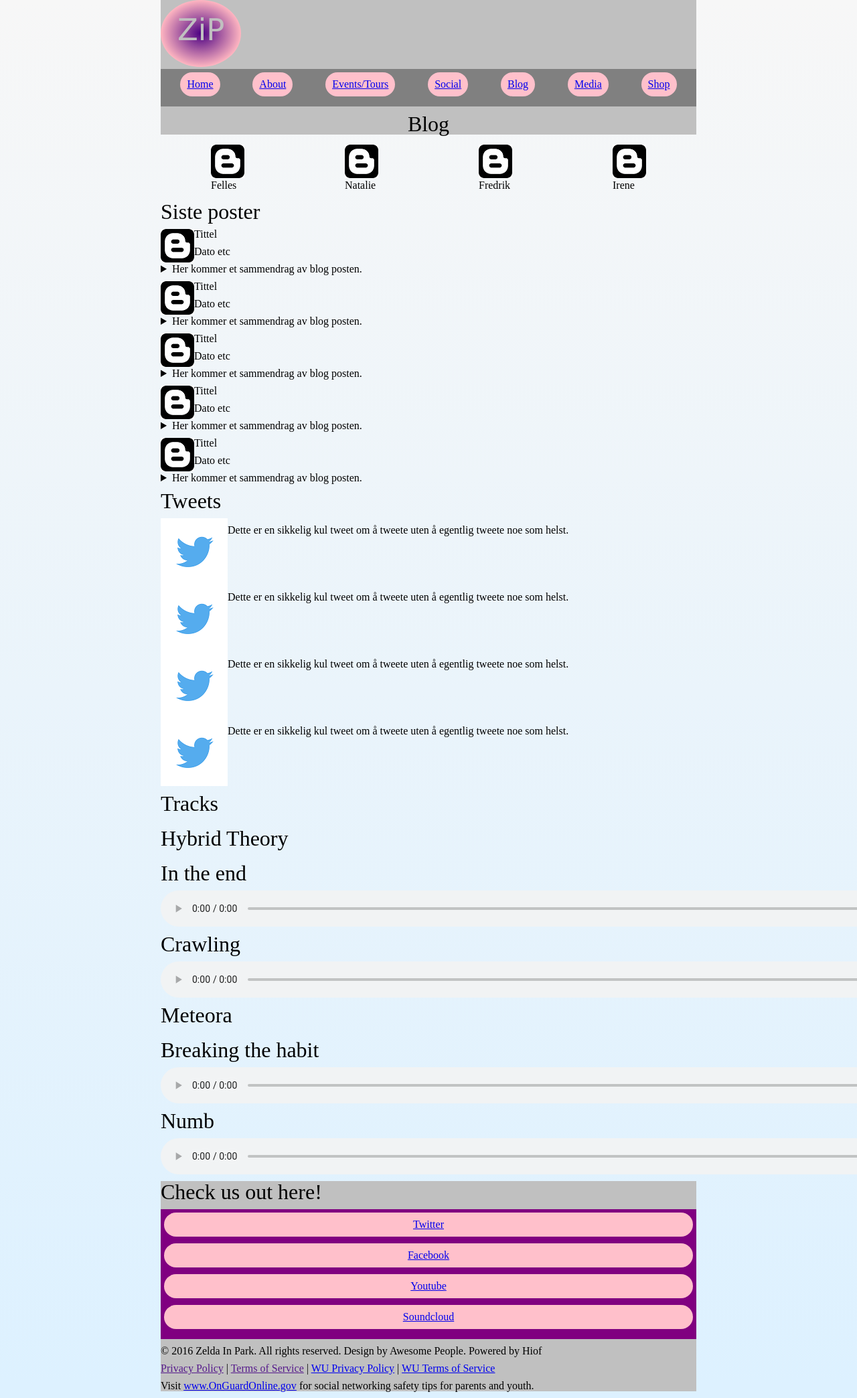
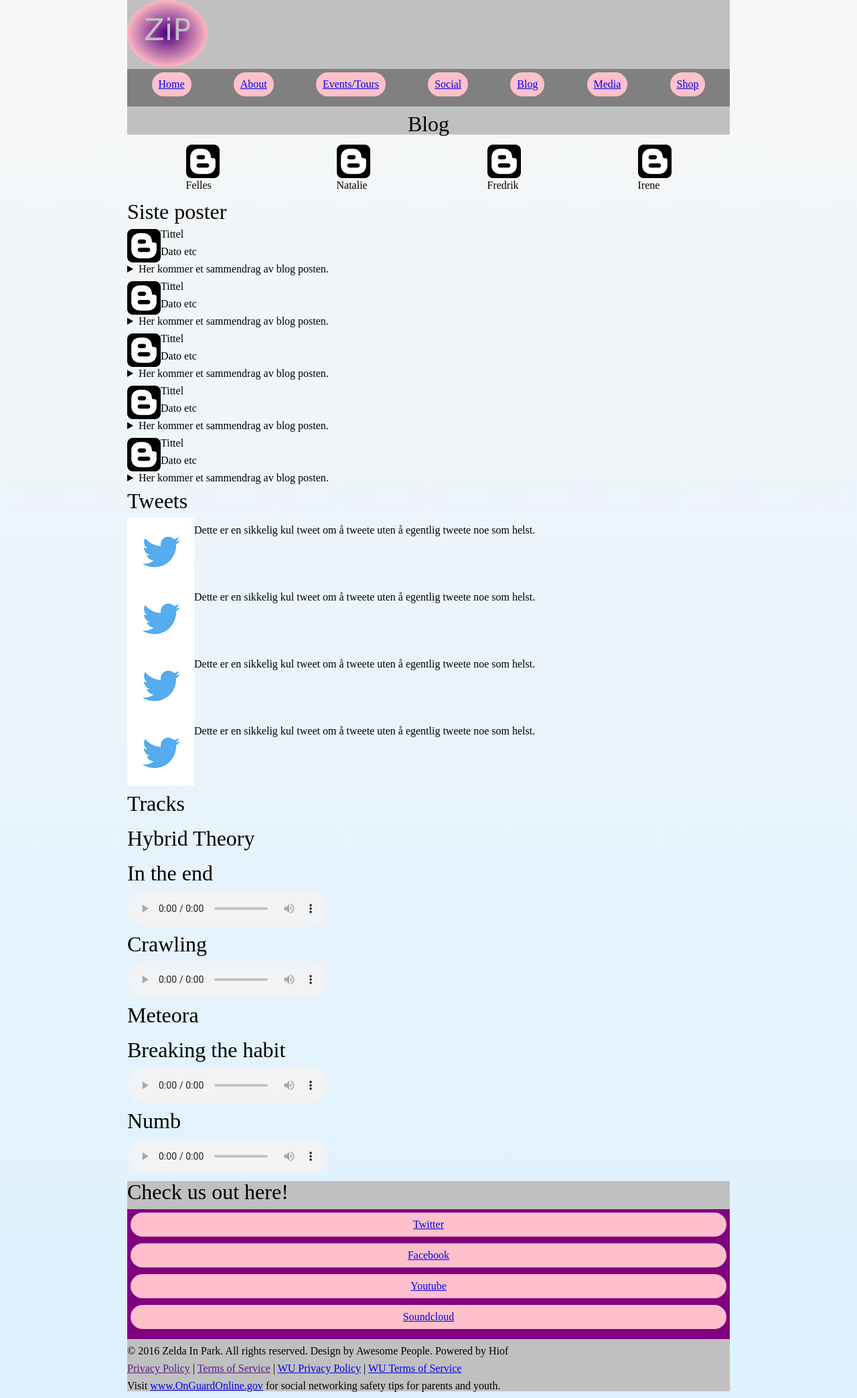
Before and after one commit to turidfs/zip, a PHP site: page /blog.php in a window 1280 px wide; the page is wider, and only the part inside the window is pictured. Shown: that part at 67% size. Run offline with PHP 8.4, Linux system fonts and the light colour scheme; some libraries are stand-ins or nearby versions.

Commit message:
Flere stiler!

```diff
--- a/css/desktop.css
+++ b/css/desktop.css
@@ -1,6 +1,6 @@
 
 body {
-	max-width: 800px;
+	max-width: 900px;
 	margin: 0 auto;
 }
 
--- a/css/mobilPortrait.css
+++ b/css/mobilPortrait.css
@@ -103,13 +103,7 @@
 }
 
 img, video, audio {
-    max-height: 90vh;
-    max-width: 100vw;
-}
-
-
-audio {
-    width: 100vw;
+    max-width: 100%;
 }
 
 
```
